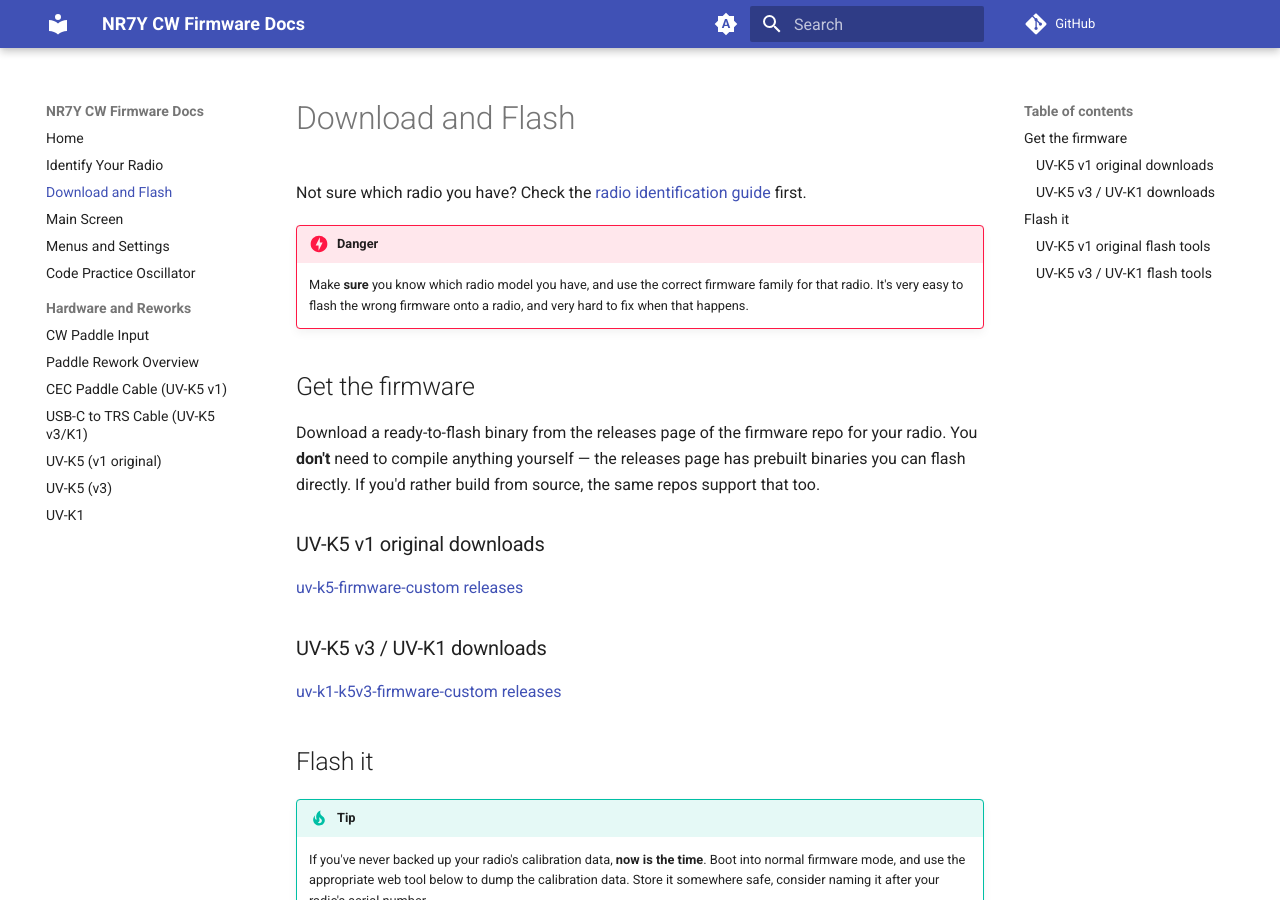
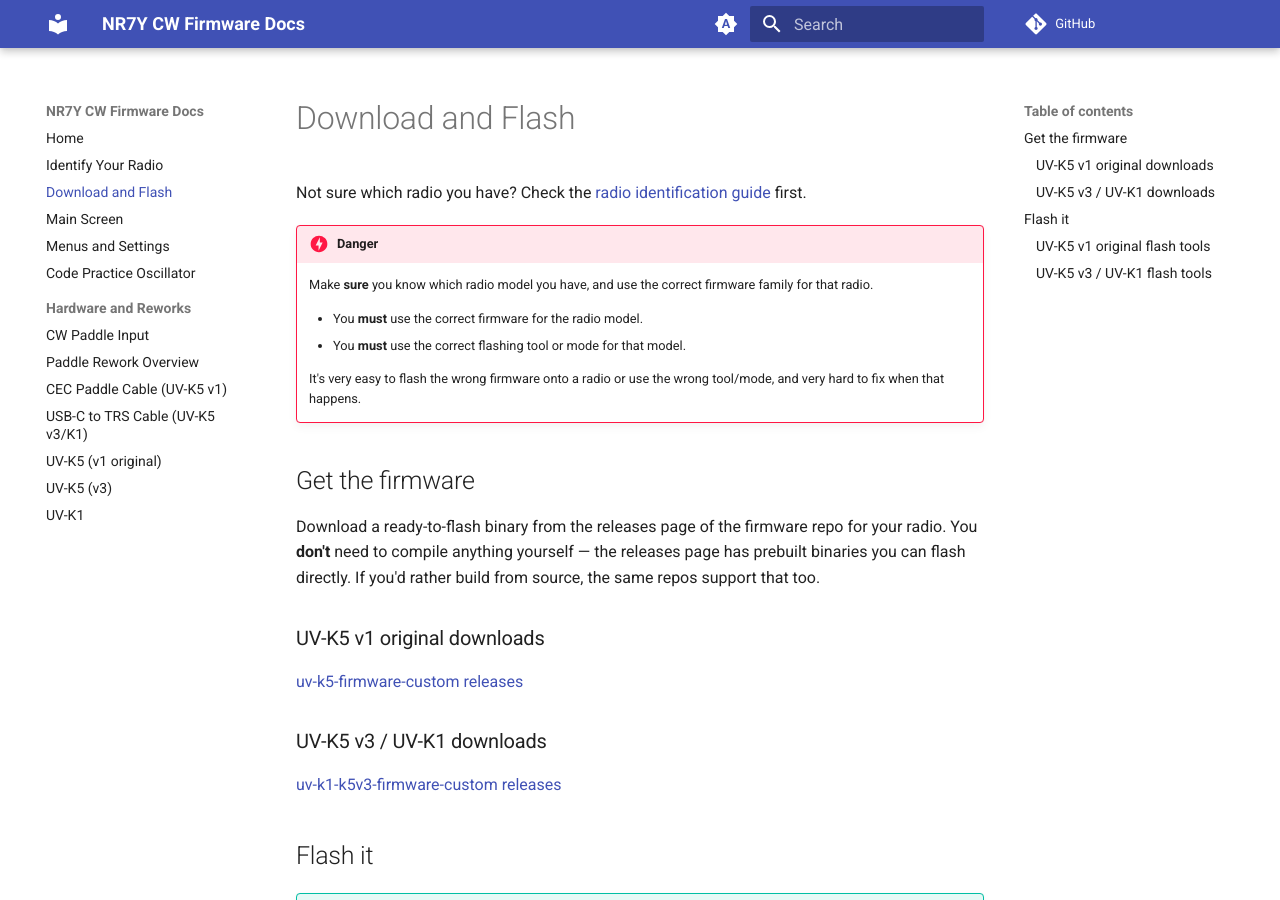
Before and after one commit to briand/cw-firmware-docs, an MkDocs documentation site: the page built from docs/download-and-flash.md, in a window 1280 px wide and 900 px high. Built offline with MkDocs 1.6.1 and Material for MkDocs 9.7.7, drawn with Linux system fonts in a browser that asks for light colours; comment, search, counter and statistics services are not loaded.

Commit message:
more cross-model admonishment text

```diff
--- a/docs/download-and-flash.md
+++ b/docs/download-and-flash.md
@@ -3,7 +3,12 @@
 Not sure which radio you have? Check the [radio identification guide](hardware/identify-your-radio.md) first.
 
 !!! danger
-    Make **sure** you know which radio model you have, and use the correct firmware family for that radio. It's very easy to flash the wrong firmware onto a radio, and very hard to fix when that happens.
+    Make **sure** you know which radio model you have, and use the correct firmware family for that radio.
+
+    * You **must** use the correct firmware for the radio model.
+    * You **must** use the correct flashing tool or mode for that model.
+
+    It's very easy to flash the wrong firmware onto a radio or use the wrong tool/mode, and very hard to fix when that happens.
 
 ## Get the firmware
 
```
